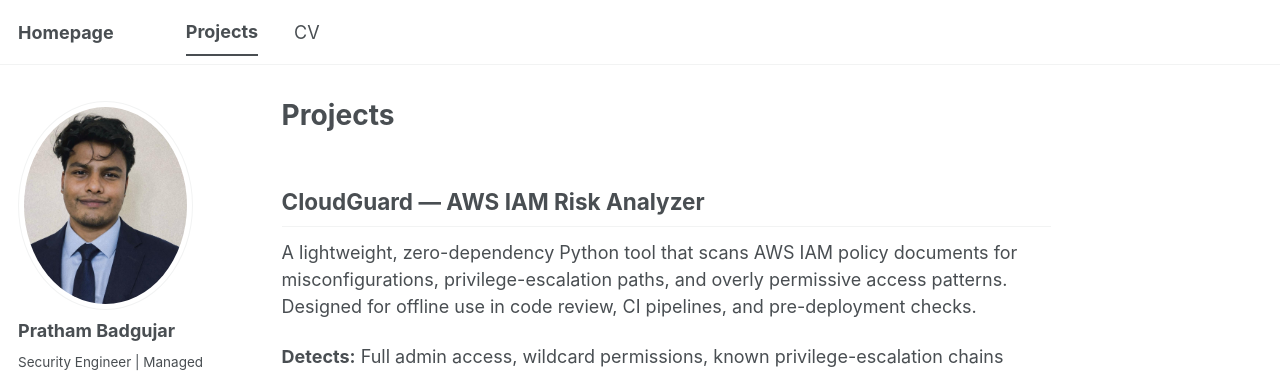
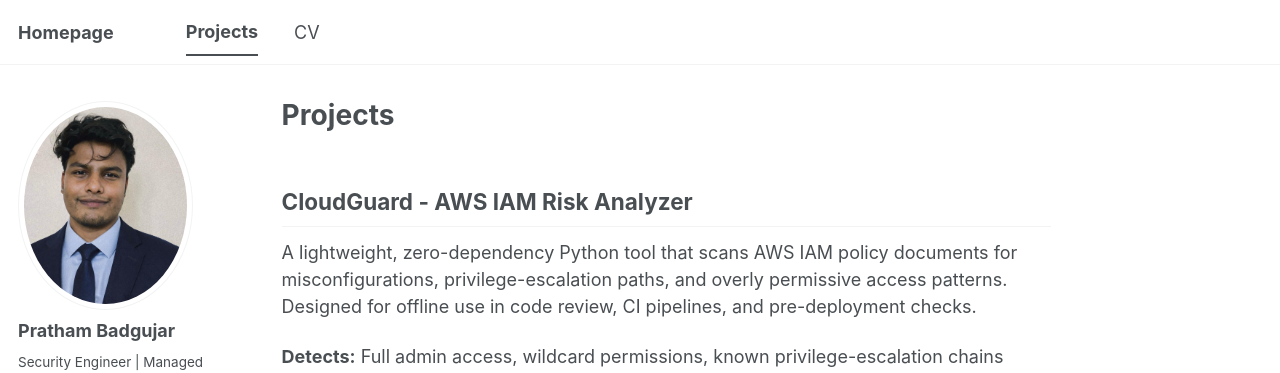
Before and after one commit to blackshieldcore/blackshieldcore.github.io, a Jekyll site: the page built from _pages/projects.md, in a window 1280 px wide. Shown: the top 373 px of the page. Built offline with Jekyll 4.4.1, drawn with Linux system fonts in a browser that asks for light colours; a script bundle is joined from its source files by our own code; library files that are not in the unit come from our copies.

```diff
--- a/_pages/projects.md
+++ b/_pages/projects.md
@@ -4,7 +4,7 @@ title: "Projects"
 author_profile: true
 ---
 
-## CloudGuard — AWS IAM Risk Analyzer
+## CloudGuard - AWS IAM Risk Analyzer
 
 A lightweight, zero-dependency Python tool that scans AWS IAM policy documents for misconfigurations, privilege-escalation paths, and overly permissive access patterns. Designed for offline use in code review, CI pipelines, and pre-deployment checks.
 
```
